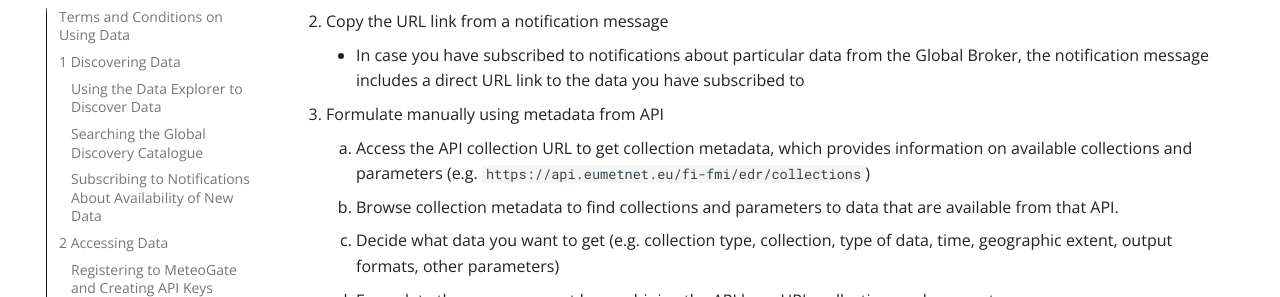
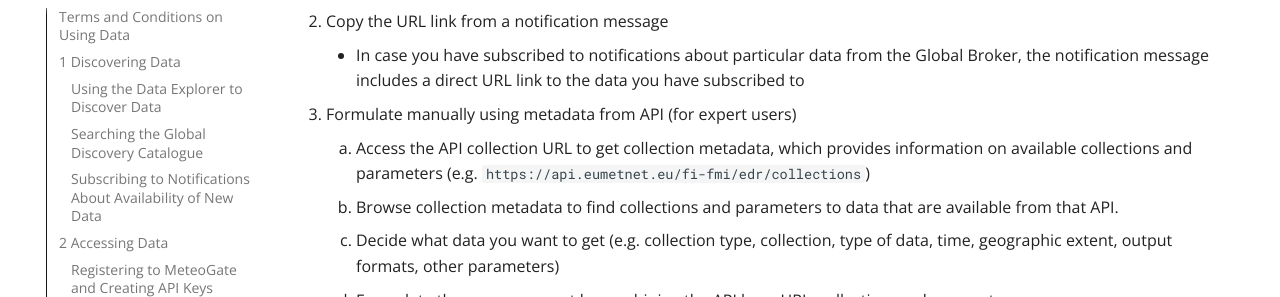
Before and after one commit to EUMETNET/meteogate-documentation, an MkDocs documentation site: the page built from docs/2-discovering-and-accessing-data.md, in a window 1280 px wide and 900 px high, scrolled down 4902 px. Shown: the part 157-454 px from the top of the window. Built offline with MkDocs 1.6.1 and Material for MkDocs 9.7.7, drawn with Linux system fonts in a browser that asks for light colours; comment, search, counter and statistics services are not loaded.

Commit message:
Update 2-discovering-and-accessing-data.md

````diff
--- a/docs/2-discovering-and-accessing-data.md
+++ b/docs/2-discovering-and-accessing-data.md
@@ -150,7 +150,7 @@ There are several ways to formulate the access request:
     - Copy the resulting access request
   2.	Copy the URL link from a notification message
     - In case you have subscribed to notifications about particular data from the Global Broker, the notification message includes a direct URL link to the data you have subscribed to
-  4.	Formulate manually using metadata from API
+  4.	Formulate manually using metadata from API (for expert users)
     1. Access the API collection URL to get collection metadata, which provides information on available collections and parameters (e.g. ```https://api.eumetnet.eu/fi-fmi/edr/collections```)
     2. Browse collection metadata to find collections and parameters to data that are available from that API.
     3. Decide what data you want to get (e.g. collection type, collection, type of data, time, geographic extent, output formats, other parameters)
````
